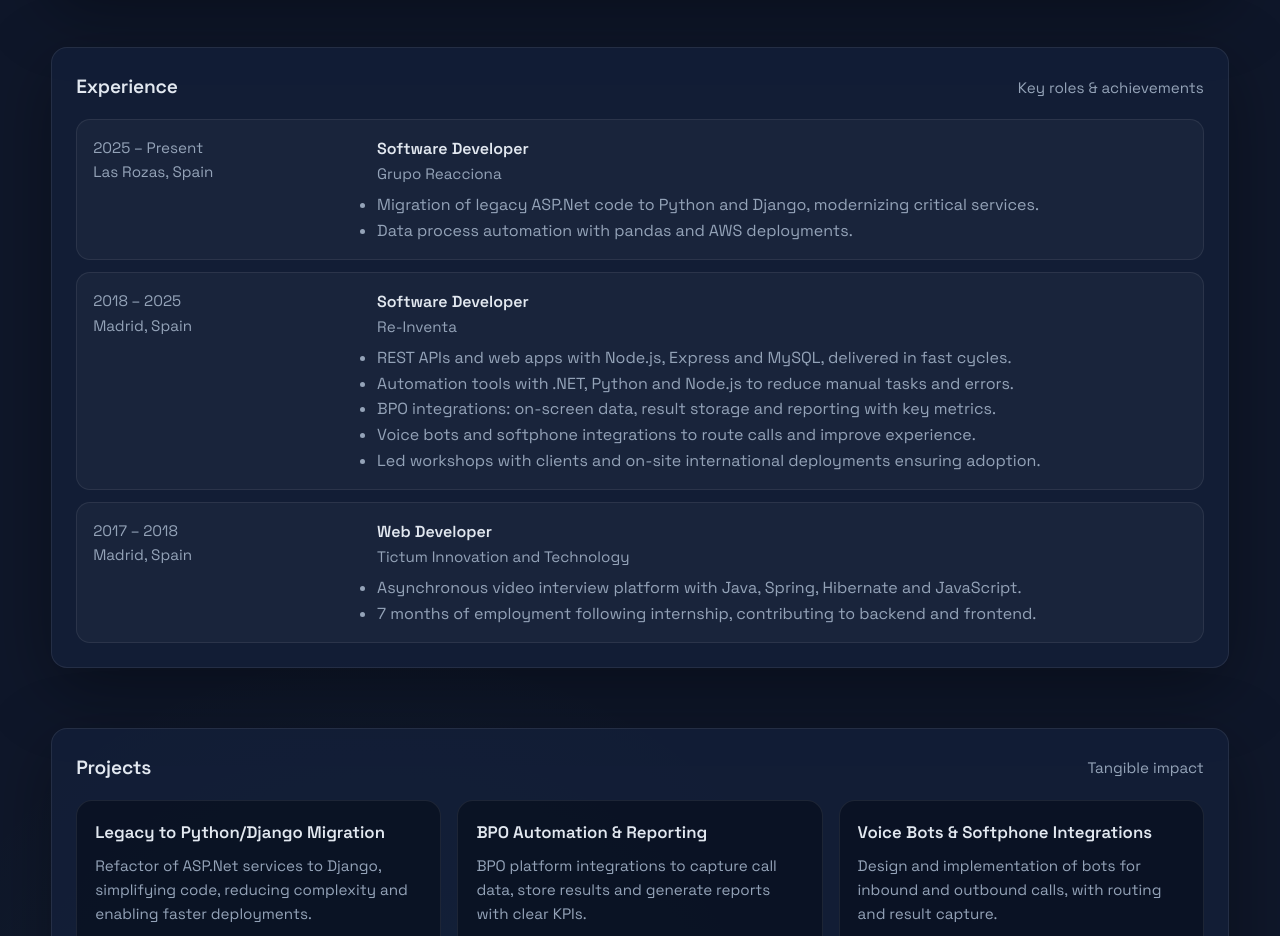
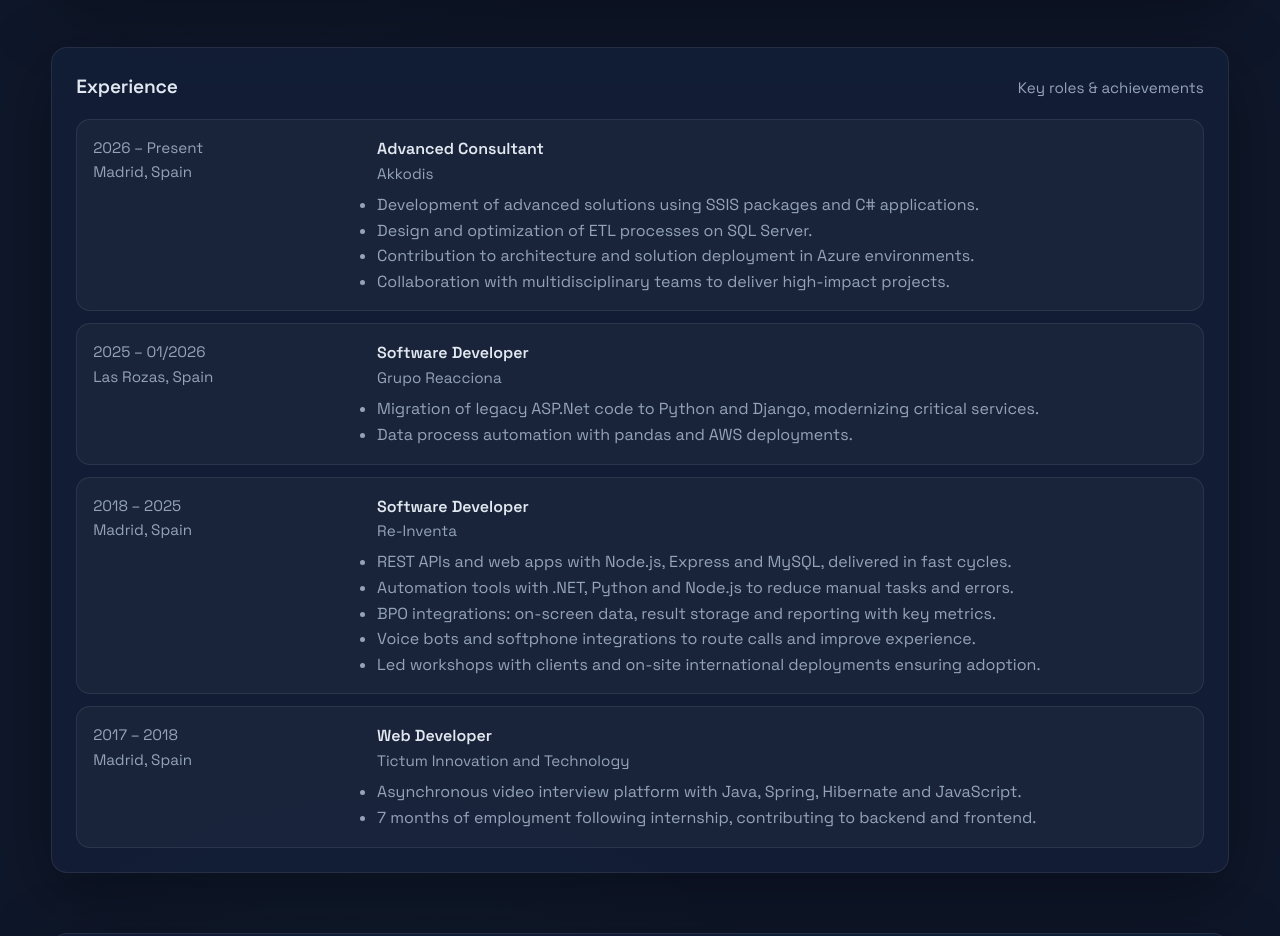
Before and after one commit to Gamellan/PersonalPage, a React (Vite) app: page / in a window 1280 px wide. Shown: the part 1240-2176 px from the top of the page. Built offline with nearby package versions, Linux system fonts and the light colour scheme.

Commit message:
content: update experience entries in translations

```diff
--- a/src/data/translations.ts
+++ b/src/data/translations.ts
@@ -62,10 +62,22 @@
 
     experiences: [
       {
+        role: 'Advanced Consultant',
+        company: 'Akkodis',
+        location: 'Madrid, Spain',
+        period: '2026 – Present',
+        highlights: [
+          'Development of advanced solutions using SSIS packages and C# applications.',
+          'Design and optimization of ETL processes on SQL Server.',
+          'Contribution to architecture and solution deployment in Azure environments.',
+          'Collaboration with multidisciplinary teams to deliver high-impact projects.',
+        ],
+      },
+      {
         role: 'Software Developer',
         company: 'Grupo Reacciona',
         location: 'Las Rozas, Spain',
-        period: '2025 – Present',
+        period: '2025 – 01/2026',
         highlights: [
           'Migration of legacy ASP.Net code to Python and Django, modernizing critical services.',
           'Data process automation with pandas and AWS deployments.',
@@ -202,10 +214,22 @@
 
     experiences: [
       {
+        role: 'Advanced Consultant',
+        company: 'Akkodis',
+        location: 'Madrid, España',
+        period: '2026 – Actualidad',
+        highlights: [
+          'Desarrollo de soluciones avanzadas mediante paquetes SSIS y aplicaciones en C#.',
+          'Diseño y optimización de procesos ETL sobre SQL Server.',
+          'Participación en la arquitectura y despliegue de soluciones en entornos Azure.',
+          'Colaboración con equipos multidisciplinares para entregar proyectos de alto impacto.',
+        ],
+      },
+      {
         role: 'Desarrollador de Software',
         company: 'Grupo Reacciona',
         location: 'Las Rozas, España',
-        period: '2025 – Actualidad',
+        period: '2025 – 01/2026',
         highlights: [
           'Migración de código legacy ASP.Net a Python y Django, modernizando servicios críticos.',
           'Automatización de procesos de datos con pandas y despliegues en AWS.',
```
